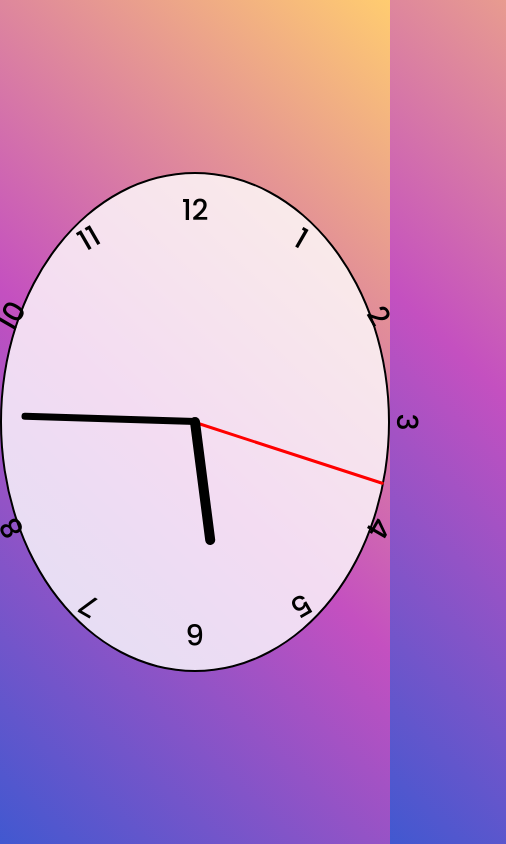
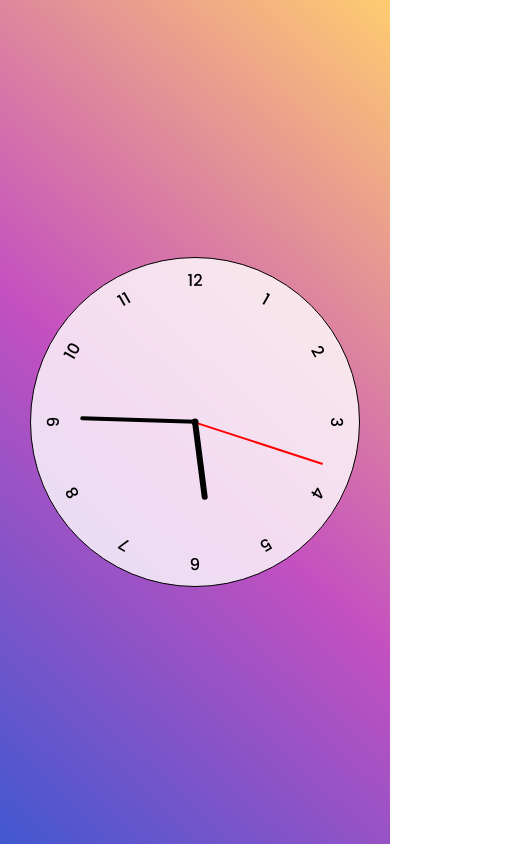
Before and after one commit to DevRogerFer/clock, a plain HTML site: page index.html in a window 390 px wide. Shown: the whole page, 506 px wide, since content can reach past the window. Drawn offline with Linux system fonts and the light colour scheme.

Commit message:
fix: resolve mobile background break and responsive overflow

```diff
--- a/index.html
+++ b/index.html
@@ -11,6 +11,7 @@
     <link rel="preconnect" href="https://fonts.gstatic.com" crossorigin />
     <link href="https://fonts.googleapis.com/css2?family=Poppins:wght@400;500;700&display=swap" rel="stylesheet" />
     <link rel="stylesheet" href="./styles.css" />
+    <link rel="stylesheet" href="./mobile.css" />
 </head>
 
 <body>
--- /dev/null
+++ b/mobile.css
@@ -0,0 +1,82 @@
+@media (max-width: 768px) {
+    body {
+        min-height: 100svh;
+        min-height: 100dvh;
+        padding: 16px;
+    }
+
+    .clock {
+        width: min(calc(100vw - 32px), 420px);
+        height: min(calc(100vw - 32px), 420px);
+    }
+
+    .clock .number {
+        font-size: clamp(1.1rem, 3.6vw, 1.55rem);
+        padding: clamp(10px, 3vw, 14px);
+    }
+
+    .clock::after {
+        width: 8px;
+        height: 8px;
+    }
+
+    .clock .hand.seconds {
+        width: 2px;
+    }
+
+    .clock .hand.minutes {
+        width: 5px;
+    }
+
+    .clock .hand.hours {
+        width: 7px;
+    }
+}
+
+@media (max-width: 480px) {
+    body {
+        padding: 12px;
+    }
+
+    .clock {
+        width: min(calc(100vw - 24px), 330px);
+        height: min(calc(100vw - 24px), 330px);
+        border-width: 1.5px;
+    }
+
+    .clock .number {
+        font-size: clamp(0.95rem, 4.2vw, 1.2rem);
+        padding: clamp(8px, 2.5vw, 11px);
+    }
+
+    .clock::after {
+        width: 7px;
+        height: 7px;
+    }
+
+    .clock .hand.seconds {
+        height: 41%;
+    }
+
+    .clock .hand.minutes {
+        width: 4px;
+        height: 35%;
+    }
+
+    .clock .hand.hours {
+        width: 6px;
+        height: 24%;
+    }
+}
+
+@media (max-width: 360px) {
+    .clock {
+        width: calc(100vw - 24px);
+        height: calc(100vw - 24px);
+    }
+
+    .clock .number {
+        font-size: 0.9rem;
+        padding: 8px;
+    }
+}
--- a/styles.css
+++ b/styles.css
@@ -10,7 +10,13 @@
             #4158d0 0%,
             #c450c0 46%,
             #ffcc70 100%);
-    height: 100vh;
+    background-repeat: no-repeat;
+    background-size: cover;
+    background-position: center;
+    min-height: 100vh;
+    min-height: 100svh;
+    min-height: 100dvh;
+    overflow-x: hidden;
     display: flex;
     align-items: center;
     justify-content: center;
```
